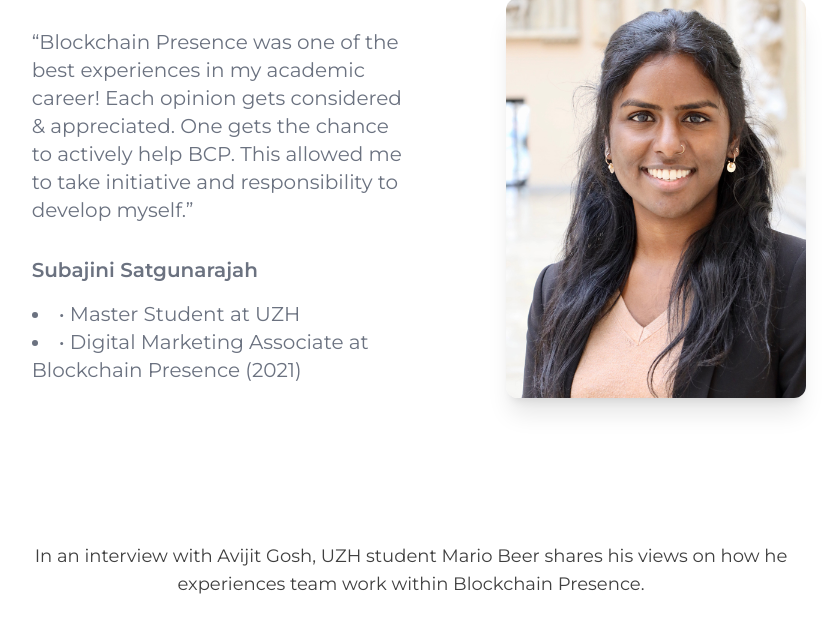
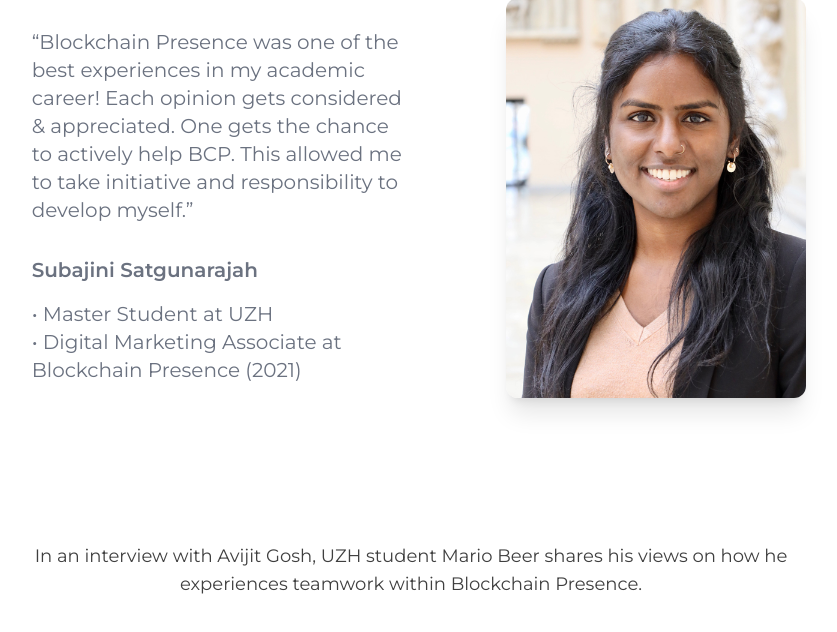
Before and after one commit to migub/BCP-Website-Next, a Next.js app: page /internships in a window 1280 px wide. Shown: the part 1302-1934 px from the top of the page, without its empty margins (229-1066 px from the left). Built offline with nearby package versions, Linux system fonts and the light colour scheme.

Commit message:
grammar and ceo

```diff
--- a/components/sections/application/StudentExperience.js
+++ b/components/sections/application/StudentExperience.js
@@ -44,10 +44,10 @@ const StudentExperience = (props) => {
               <p className="px-4 text-lg font-semibold text-gray-500 md:py-4 sm:text-xl">
                 Subajini Satgunarajah
               </p>
-              <p className="px-4 text-lg text-gray-500 sm:text-xl">
+              <ul className="px-4 text-lg text-gray-500 sm:text-xl">
                 <li>• Master Student at UZH </li>
                 <li>• Digital Marketing Associate at Blockchain Presence (2021)</li>
-              </p>
+              </ul>
             </div>{" "}
             <div className="w-[300px] order-1 md:order-2 shadow-xl h-[400px] rounded-xl overflow-hidden flex relative justify-center items-center">
               <Image
--- a/pages/about-us.js
+++ b/pages/about-us.js
@@ -37,7 +37,7 @@ const AboutUs = () => {
             description={
               <div>
                 <div className="mt-8">
-                  Co-Founder and Chief Operating Officer
+                  Co-Founder and Chief Executive Officer
                 </div>
                 <div>
                   Professor of Information and Contract Economics (University of
--- a/pages/internships.js
+++ b/pages/internships.js
@@ -44,7 +44,7 @@ const StudentIntership = () => {
             className={`mt-8 overflow-hidden text-lg leading-5 text-center opacity-75 sm:text-lg sm:text-center`}
           >
             In an interview with Avijit Gosh, UZH student Mario Beer shares his
-            views on how he experiences team work within Blockchain Presence.
+            views on how he experiences teamwork within Blockchain Presence.
           </p>
         </div>
       </div>
```
